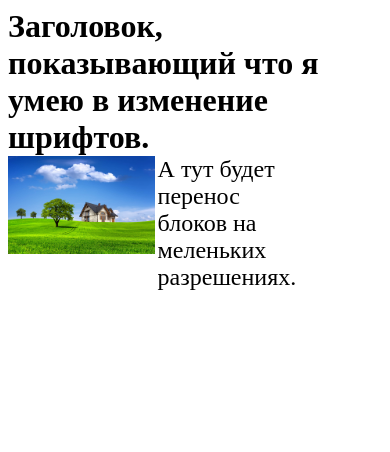
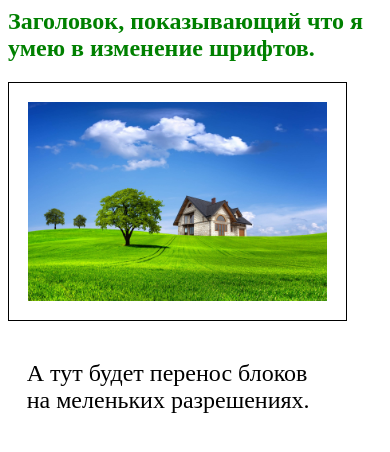
Before and after one commit to Farenlayt/web1, a plain HTML site: page page.html in a window 390 px wide. Drawn offline with Linux system fonts and the light colour scheme.

Commit message:
Simple adaptive blocks.

```diff
--- a/stiles.css
+++ b/stiles.css
@@ -2,11 +2,13 @@
 {
 	font-size:32px;
 	font-weight: bold;
+	color: blue;
+	margin-bottom: 20px;
 }
 
 .picture
 {
-	width:98%;
+	width:100%;
 	height:auto;
 }
 
@@ -14,6 +16,9 @@
 {
     float: left; /* Обтекание по правому краю */
     width: 40%; /* Ширина слоя */
+	border: solid 1px black;
+	padding: 20px;
+	margin-right:30px;
 }
 
 .right
@@ -22,3 +27,22 @@
     float: left; /* Обтекание по правому краю */
 	font-size:24px;
 }
+
+@media screen and (max-width:920px)
+{
+	.t1
+	{
+		font-size:24px;
+		color: green;
+	}
+	.left, .right
+	{
+		width:80%;
+		padding: 5%;
+	}
+	.left
+	{
+		margin-right:0px;
+		margin-bottom:20px;
+	}
+}
```
